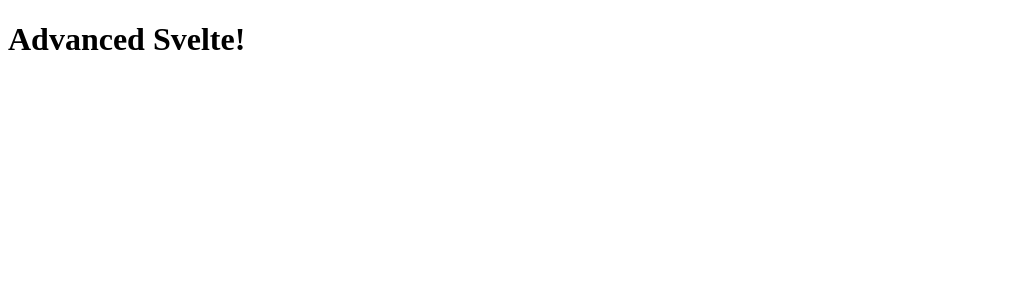
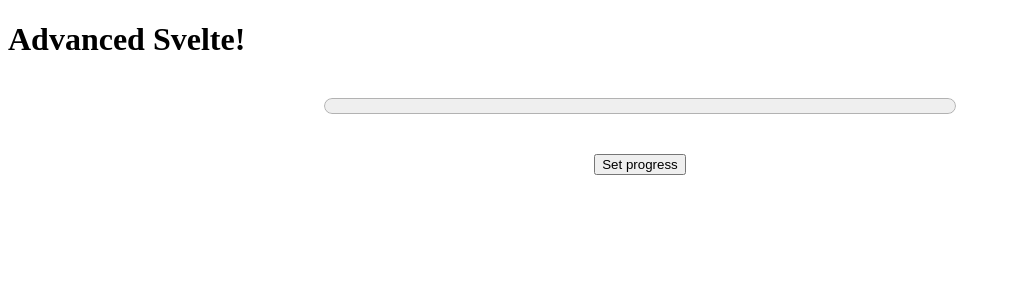
Before and after one commit to Waldemar-00/SVELTE-advanced-, a SvelteKit app: page / in a window 1280 px wide. Shown: the top 300 px of the page, without its empty margins (0-1011 px from the left). Built offline with nearby package versions, Linux system fonts and the light colour scheme.

Commit message:
Started advanced Svelte. Working with the progress html element and the writable from store of Svelte.

```diff
--- /dev/null
+++ b/src/components/Progress.svelte
@@ -0,0 +1,22 @@
+<script>
+	// @ts-nocheck
+	import { writable } from 'svelte/store';
+	import { tweened } from 'svelte/motion';
+	let progress = writable(0);
+</script>
+
+<progress value={$progress}></progress>
+<button on:click={() => progress.set(0.25)}> Set progress </button>
+
+<style>
+	progress {
+		width: 50%;
+		display: block;
+		height: 2rem;
+		margin: 2rem auto;
+	}
+	button {
+		display: block;
+		margin: 2rem auto;
+	}
+</style>
--- a/src/routes/+page.svelte
+++ b/src/routes/+page.svelte
@@ -1 +1,8 @@
+<script>
+	// @ts-nocheck
+
+	import Progress from '../components/Progress.svelte';
+</script>
+
 <h1>Advanced Svelte!</h1>
+<Progress />
--- a/svelte.config.js
+++ b/svelte.config.js
@@ -9,5 +9,4 @@
 		adapter: adapter()
 	}
 };
-
 export default config;
```
